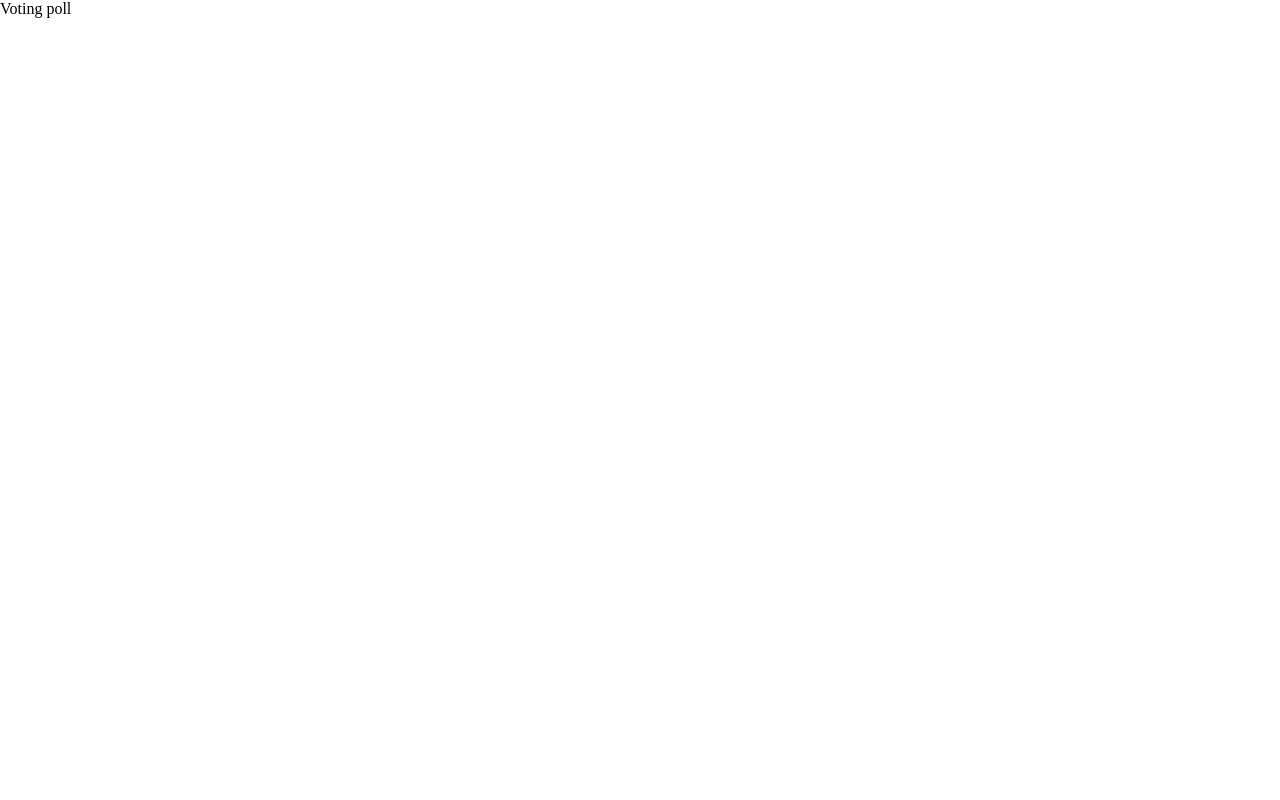
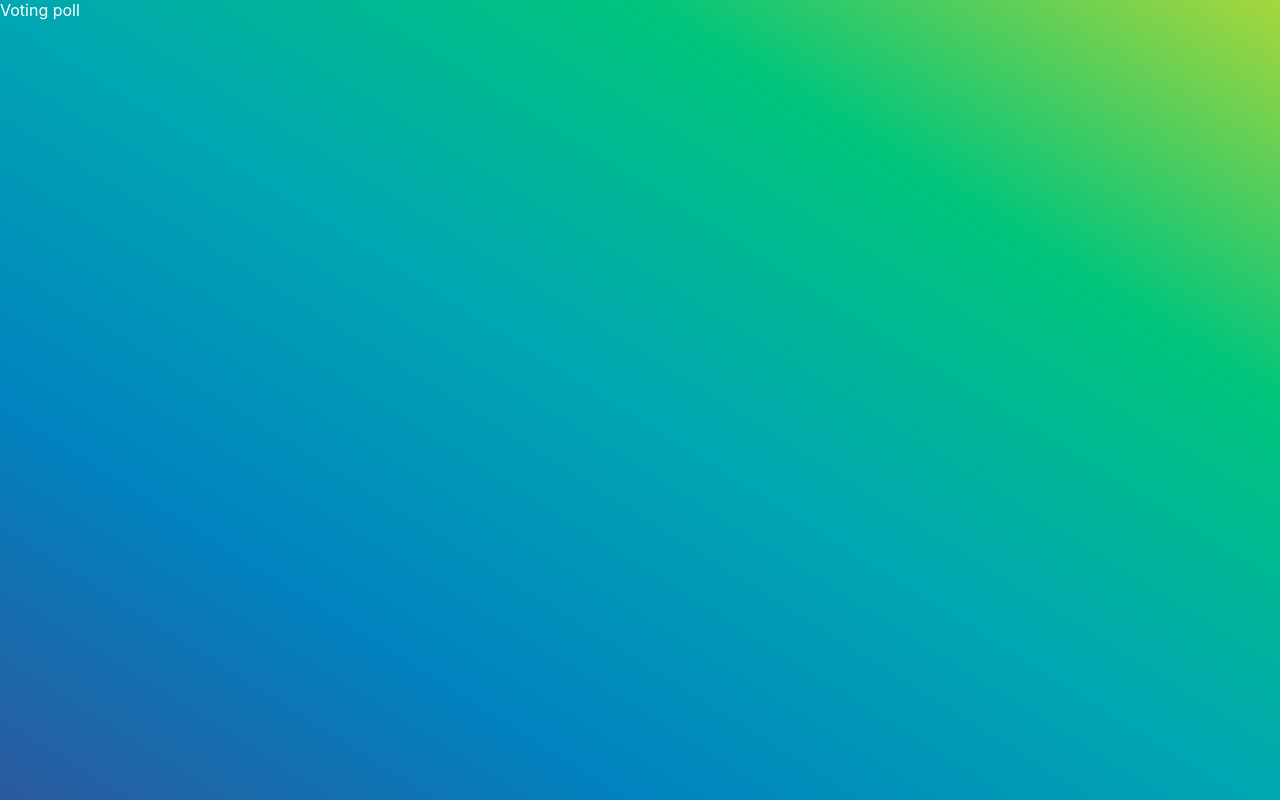
Before and after one commit to EraAmate/umfrage-app, a React (Create React App) app: page / in a window 1280 px wide. Built offline with nearby package versions, Linux system fonts and the light colour scheme.

Commit message:
Add body style

```diff
--- a/src/index.css
+++ b/src/index.css
@@ -1,3 +1,15 @@
 body {
   margin: 0;
+  height: 100vh;
+  background-image: linear-gradient(
+    to right top,
+    #2b599e,
+    #0083bf,
+    #00a7b1,
+    #00c57c,
+    #a7d73b
+  );
+  font-family: -apple-system, BlinkMacSystemFont, "Segoe UI", Roboto, Oxygen,
+    Ubuntu, Cantarell, "Open Sans", "Helvetica Neue", sans-serif;
+  color: white;
 }
```
